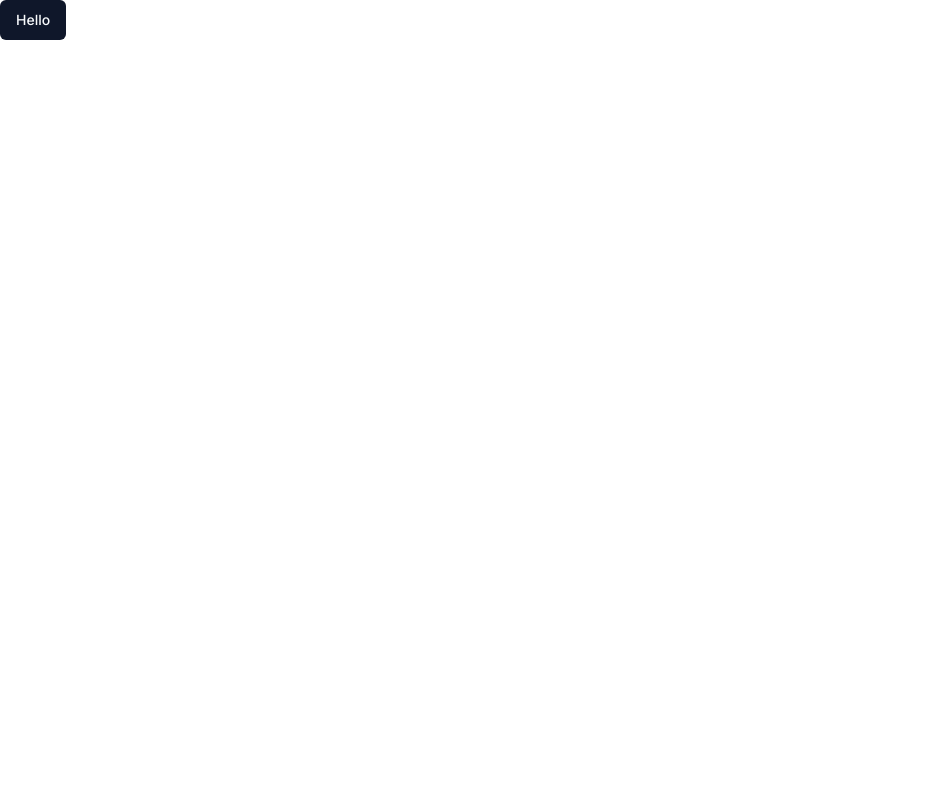
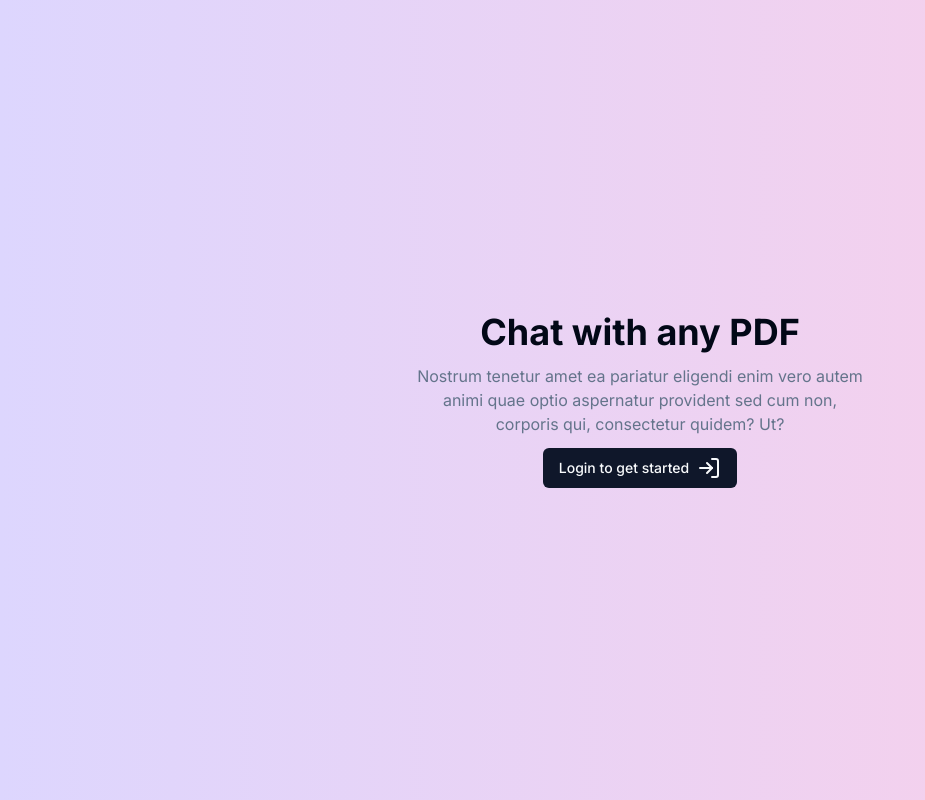
Before and after one commit to Magnus07/chatpdf, a Next.js app: page / in a window 1280 px wide. Shown: the whole page, without its empty margins (0-925 px from the left). Built offline with nearby package versions, Linux system fonts and the light colour scheme; no server answers.

Commit message:
feat: main page design

```diff
--- a/src/app/layout.tsx
+++ b/src/app/layout.tsx
@@ -7,8 +7,8 @@ import { ClerkProvider } from "@clerk/nextjs";
 const inter = Inter({ subsets: ["latin"] });
 
 export const metadata: Metadata = {
-  title: "Create Next App",
-  description: "Generated by create next app",
+  title: "ChatPDF - chat with any PDF",
+  description: "ChatPDF - chat with any PDF",
 };
 
 export default function RootLayout({
--- a/src/app/page.tsx
+++ b/src/app/page.tsx
@@ -1,6 +1,38 @@
 import { Button } from "@/components/ui/button";
+import { UserButton, UserProfile, auth } from "@clerk/nextjs";
+import { LogIn } from "lucide-react";
 import Image from "next/image";
+import Link from "next/link";
 
 export default function Home() {
-  return <Button>Hello</Button>;
+  const { userId } = auth();
+  return (
+    <div className="h-screen flex justify-center items-center bg-gradient-to-r from-violet-200 to-pink-200">
+      <div className="flex space-y-3 flex-col max-w-md text-center">
+        <h1 className="text-4xl font-bold">Chat with any PDF</h1>
+        <h2 className="text-slate-500">
+          Nostrum tenetur amet ea pariatur eligendi enim vero autem animi quae
+          optio aspernatur provident sed cum non, corporis qui, consectetur
+          quidem? Ut?
+        </h2>
+        {userId ? (
+          <div className="flex flex-row justify-center space-x-5 items-center">
+            <UserButton afterSignOutUrl="/" />
+
+            <Link href="/chats">
+              <Button>
+                Go to chats <LogIn className="ml-2" />
+              </Button>
+            </Link>
+          </div>
+        ) : (
+          <Link href="/sign-in">
+            <Button>
+              Login to get started <LogIn className="ml-2" />
+            </Button>
+          </Link>
+        )}
+      </div>
+    </div>
+  );
 }
```
